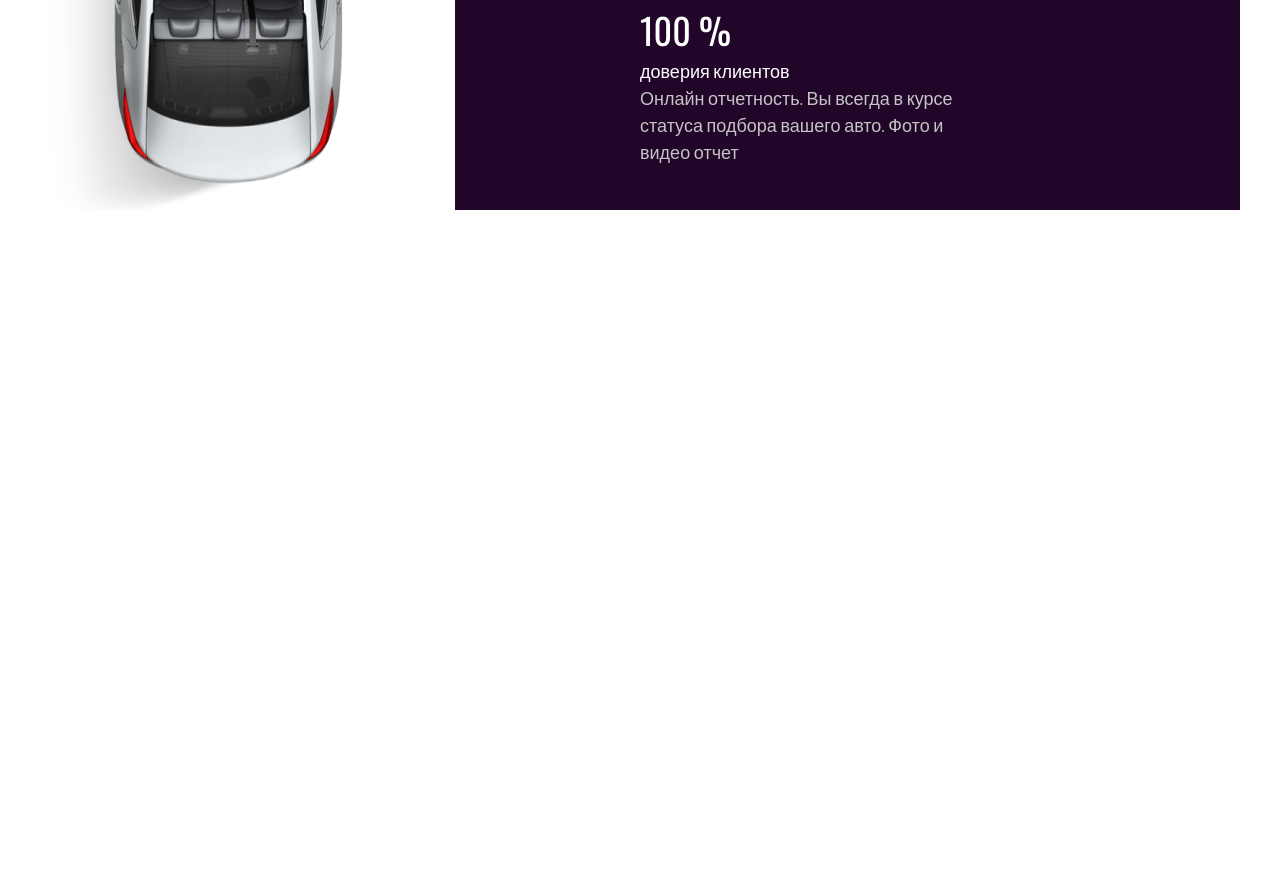
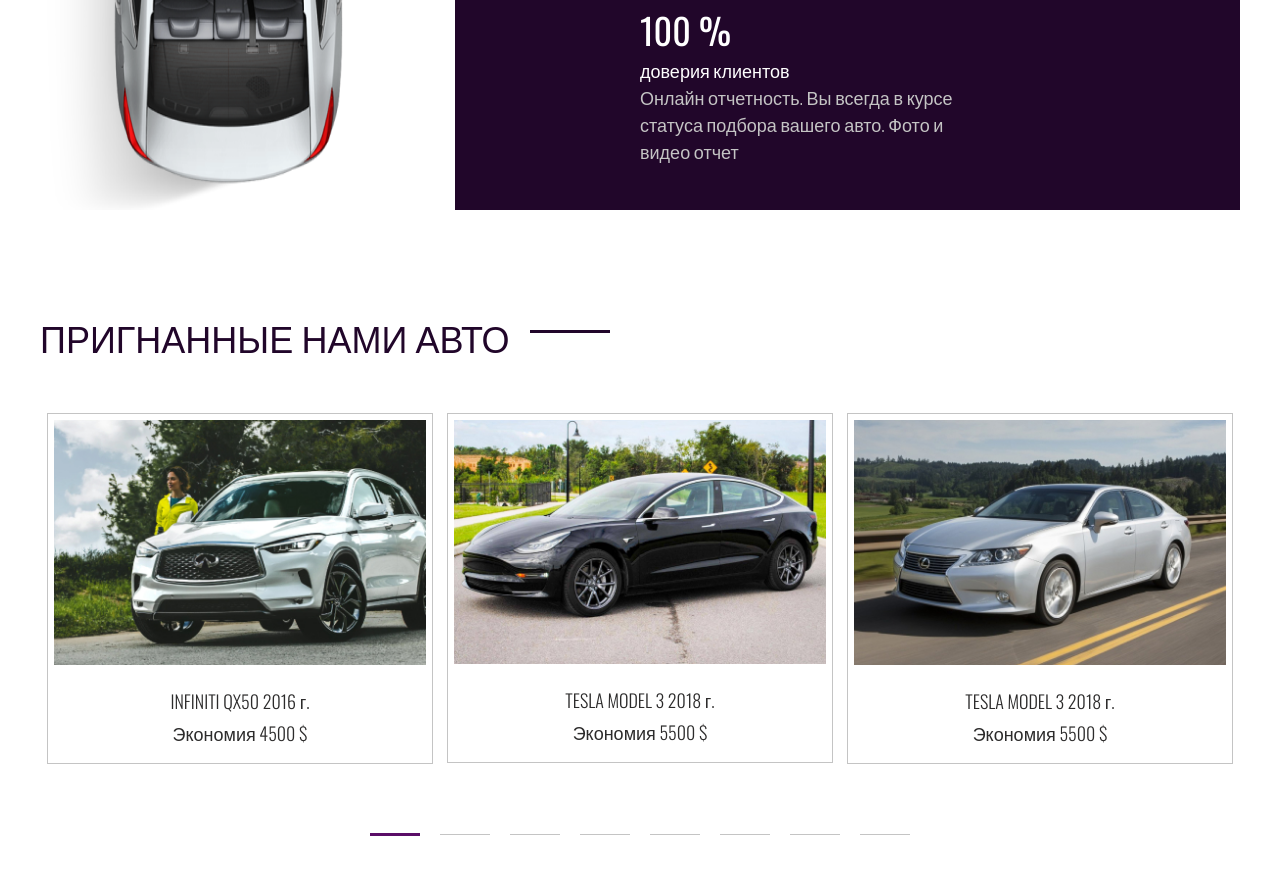
Before and after one commit to OlenaAwd/Auto-pr-portf, a plain HTML site: page index.html in a window 1280 px wide. Shown: the part 2476-3351 px from the top of the page. Before the commit the page ends 2786 px from the top, so only its background shows below. Drawn offline with nearby package versions, Linux system fonts and the light colour scheme.

Commit message:
finish carousel section-slider

```diff
--- a/css/style.css
+++ b/css/style.css
@@ -256,3 +256,50 @@
 .benefits__item-text{
     color: #c4c4c4;
 }
+.carousel{
+    margin-bottom: 100px;
+}
+.carousel__item{
+    margin: 0 7px;
+}
+
+.carousel__item-box{
+    border: 1px solid #c4c4c4;
+    padding: 6px 6px 16px 6px;
+    text-align: center;
+}
+.carousel__item-box:hover{
+    background-color: #5A0D67;
+    color: #fff;
+    border-color: #5a0d67;
+    transition: all .5s;
+}
+.carousel__item-img{
+    max-width: 100%;
+    margin-bottom: 23px;
+}
+.carousel__item-title{
+    font-weight: 300;
+    font-size: 18px;
+    margin-bottom: 5px;
+}
+
+.carousel .slick-dots{
+    display: flex;
+    justify-content: center;
+    margin-top: 50px;
+    list-style: none;
+}
+.carousel .slick-dots button{
+    font-size: 0;
+    border: none;
+    padding: 0;
+    margin: 0 10px;
+    background-color: #c4c4c4;
+    width: 50px;
+    height: 1px;
+}
+.carousel .slick-active button{
+    background-color: #5A0D67;
+    height: 3px;
+}
--- a/index.html
+++ b/index.html
@@ -122,6 +122,70 @@
       </div>
     </div>
   </section>
+  <section class="carousel">
+    <div class="container">
+      <h2 class="title">ПРИГНАННЫЕ НАМИ АВТО</h2>
+      <div class="carousel__inner">
+
+        <div class="carousel__item">
+          <div class="carousel__item-box">
+            <img class="carousel__item-img" src="./images/carousel/carousel1.jpg" alt="">
+            <h4 class="carousel__item-title">INFINITI QX50 2016 г.</h4>
+            <p class="carousel__item-text">Экономия 4500 $</p>
+          </div>
+        </div>
+        <div class="carousel__item">
+          <div class="carousel__item-box">
+            <img class="carousel__item-img" src="./images/carousel/carousel2.jpg" alt="">
+            <h4 class="carousel__item-title">TESLA MODEL 3 2018 г.</h4>
+            <p class="carousel__item-text">Экономия 5500 $</p>
+          </div>
+        </div>
+        <div class="carousel__item">
+          <div class="carousel__item-box">
+            <img class="carousel__item-img" src="./images/carousel/carousel3.jpg" alt="">
+            <h4 class="carousel__item-title"> TESLA MODEL 3 2018 г.</h4>
+            <p class="carousel__item-text">Экономия 5500 $</p>
+          </div>
+        </div>
+        <div class="carousel__item">
+          <div class="carousel__item-box">
+            <img class="carousel__item-img" src="./images/carousel/carousel1.jpg" alt="">
+            <h4 class="carousel__item-title"> INFINITI QX50 2016 г</h4>
+            <p class="carousel__item-text">Экономия 4500 $</p>
+          </div>
+        </div>
+        <div class="carousel__item">
+         <div class="carousel__item-box">
+            <img class="carousel__item-img" src="./images/carousel/carousel2.jpg" alt="">
+            <h4 class="carousel__item-title">TESLA MODEL 3 2018 г.</h4>
+            <p class="carousel__item-text">Экономия 5500 $</p>
+          </div>
+        </div>
+        <div class="carousel__item">
+          <div class="carousel__item-box">
+            <img class="carousel__item-img" src="./images/carousel/carousel3.jpg" alt="">
+            <h4 class="carousel__item-title"> TESLA MODEL 3 2018 г.</h4>
+            <p class="carousel__item-text">Экономия 5500 $</p>
+          </div>
+        </div>
+        <div class="carousel__item">
+          <div class="carousel__item-box">
+            <img class="carousel__item-img" src="./images/carousel/carousel1.jpg" alt="">
+            <h4 class="carousel__item-title">INFINITI QX50 2016 г</h4>
+            <p class="carousel__item-text">Экономия 4500 $</p>
+          </div>
+        </div>
+        <div class="carousel__item">
+          <div class="carousel__item-box">
+            <img class="carousel__item-img" src="./images/carousel/carousel2.jpg" alt="">
+            <h4 class="carousel__item-title">TESLA MODEL 3 2018 г.</h4>
+            <p class="carousel__item-text">Экономия 5500 $</p>
+          </div>
+        </div>
+      </div>
+    </div>
+  </section>
 
   <script src="https://ajax.googleapis.com/ajax/libs/jquery/3.4.1/jquery.min.js"></script>
   <script src="js/slick.min.js"></script>
--- a/js/main.js
+++ b/js/main.js
@@ -1,3 +1,11 @@
 $(function(){
 
+$('.carousel__inner').slick({
+    arrows:false,
+    dots:true,
+    slidesToShow:3
+})
+
+
+
 });
```
Also changed, not shown: images/carousel/carousel1.jpg (added), images/carousel/carousel2.jpg (added), images/carousel/carousel3.jpg (added).
